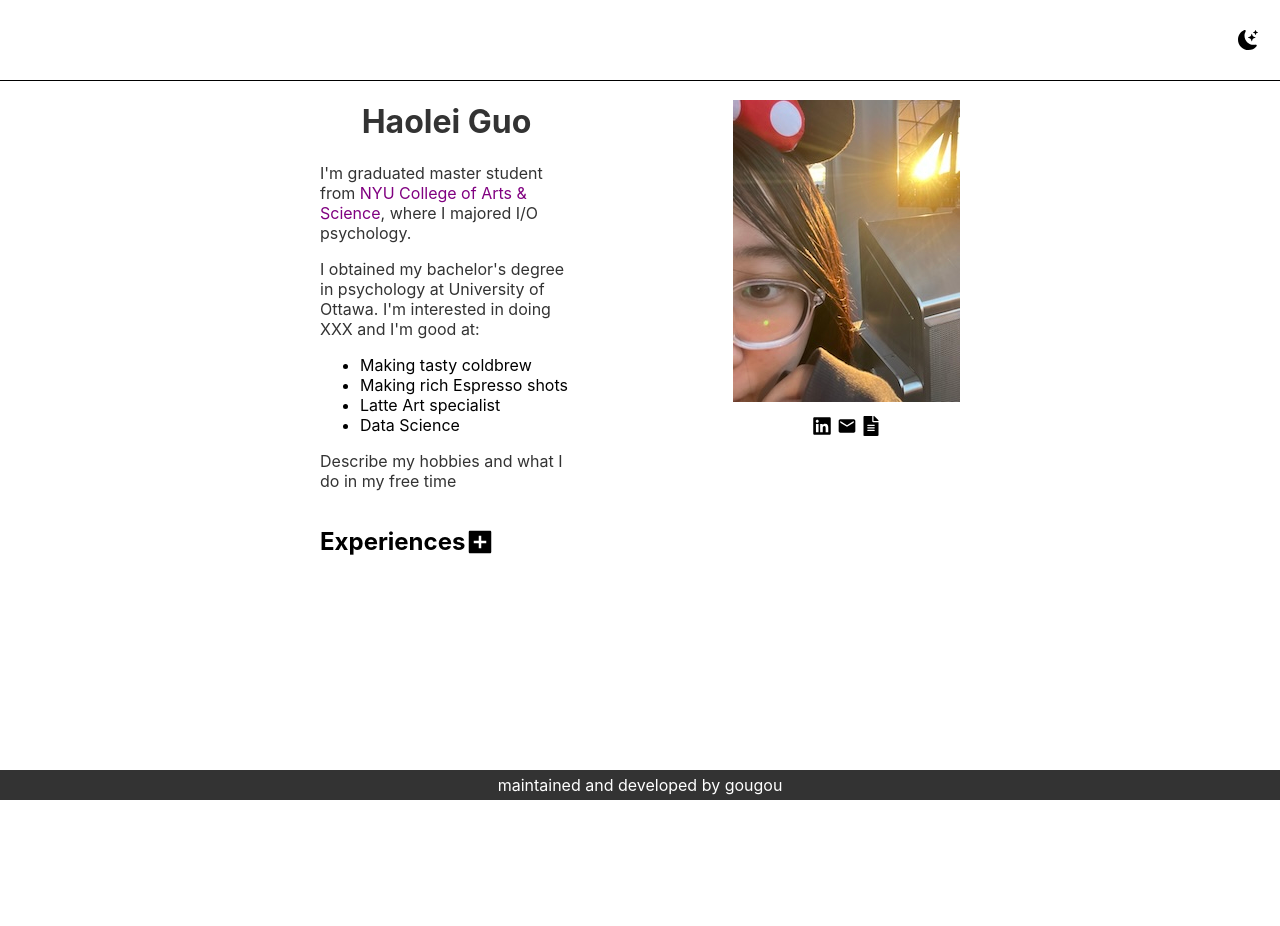
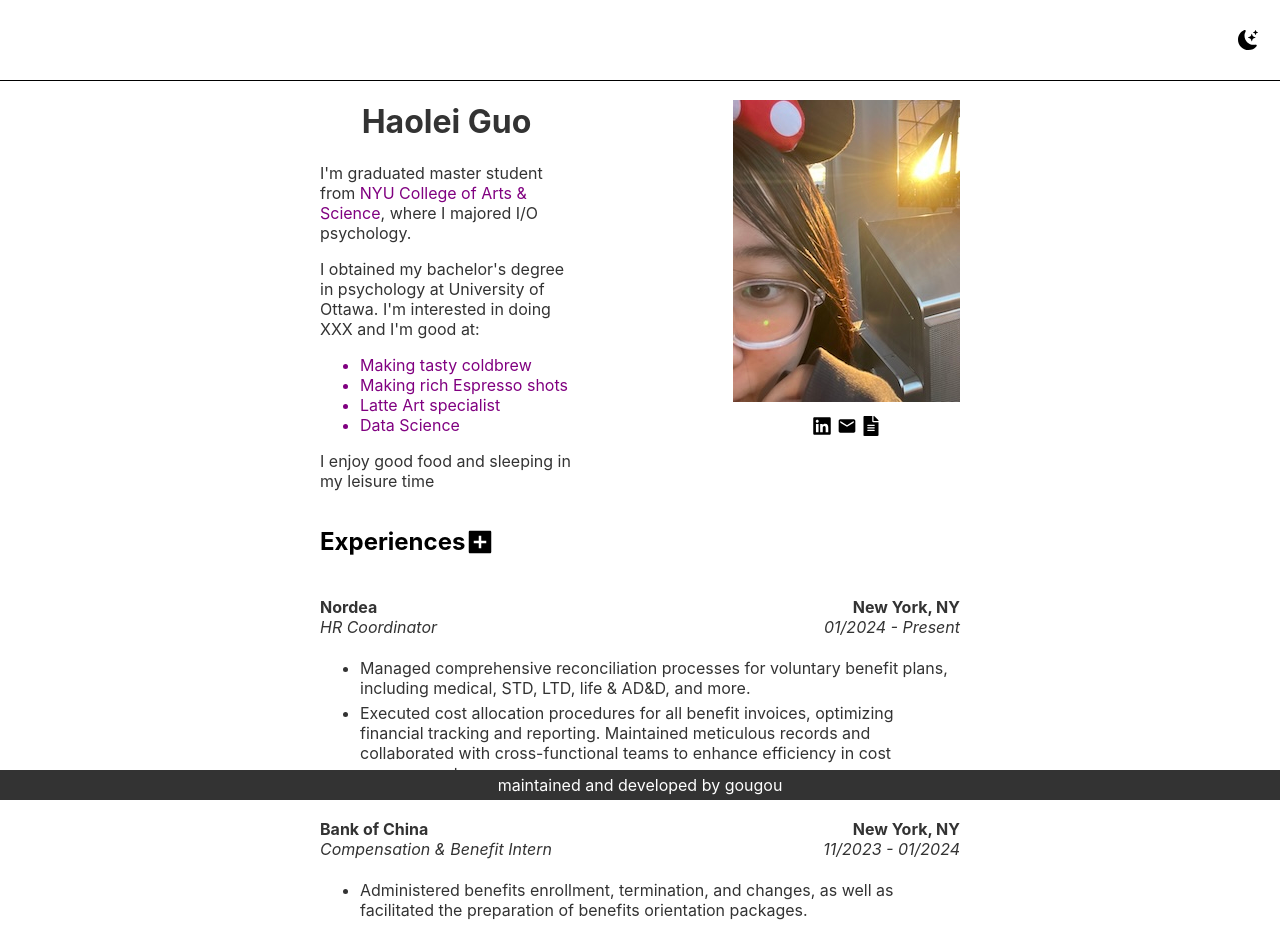
Before and after one commit to ninheart/haoleiguo.github.io, a React (Create React App) app: page / in a window 1280 px wide. Shown: the top 926 px of the page. Before the commit the page ends 800 px from the top, so only its background shows below. Built offline with nearby package versions, Linux system fonts and the light colour scheme.

Commit message:
one more fix

```diff
--- a/src/components/Content.js
+++ b/src/components/Content.js
@@ -11,16 +11,26 @@ import ExperienceForm from "./ExperienceForm"
 
 const defaultExperiences = [
   {
-      company: 'Washington Square Management Consulting',
+    company: 'Nordea',
     location: 'New York, NY',
-      title: 'Management Consultant',
-      startDate: '11/2022',
+    title: 'HR Coordinator',
+    startDate: '01/2024',
     endDate: 'Present',
     jobDescriptions: [
-        'Contributed to the establishment of client company’s membership plan',
-        'Presented a comprehensive membership proposal that precisely addressed the unique needs and requirements of clients.',
-        'Developed a member engagement survey for members with over 1-year tenure.',
-        // Add more job descriptions as needed
+      'Managed comprehensive reconciliation processes for voluntary benefit plans, including medical, STD, LTD, life & AD&D, and more.',
+      'Executed cost allocation procedures for all benefit invoices, optimizing financial tracking and reporting. Maintained meticulous records and collaborated with cross-functional teams to enhance efficiency in cost management',
+    ],
+  },
+  {
+    company: 'Bank of China',
+    location: 'New York, NY',
+    title: 'Compensation & Benefit Intern',
+    startDate: '11/2023',
+    endDate: '01/2024',
+    jobDescriptions: [
+      'Administered benefits enrollment, termination, and changes, as well as facilitated the preparation of benefits orientation packages.',
+      'Managed daily attendance administration for payroll purposes and collaborated with various departments to adjust timesheets effectively.',
+      'Completed extensive training in various benefits, including 401(k), Flexible Spending Account, and Wellness programs.',
     ],
   },
   {
@@ -31,8 +41,7 @@ const defaultExperiences = [
     endDate: 'Present',
     jobDescriptions: [
       'Coordinated Greenhouse ATS/Microsoft Sharepoint to facilitate efficient candidate sourcing and management for a talent acquisition strategy.',
-        'Conducted structured/technical interviews with dozens of candidates, covering various positions such as DevOps Engineer, Project Management, Data Scientist, Azure Support Engineer, and more.',
-        'Underwent training in job analysis procedures and actively contributed to job analysis efforts for the Senior Design Recruiter role.',
+      'Conducted structured and technical interviews with engineers and product managers',
       // Add more job descriptions as needed
     ],
   },
@@ -41,12 +50,10 @@ const defaultExperiences = [
     location: 'Beijing, China',
     title: 'Organizational Development Consultant',
     startDate: '07/2023',
-      endDate: '10/2023',
+    endDate: '12/2023',
     jobDescriptions: [
       'Led end-to-end recruitment process and established streamlined workflows and standard operating procedures (SOPs).',
       'Designing and implementing change management strategies focused on addressing diversity, equity, and inclusion (DEI) as well as enhancing team dynamics and collaboration during the merger of Chinese and U.S. teams.',
-        'Established a comprehensive buddy program to elevate the onboarding experience for employees.',
-        'Developed a 360-degree feedback system to enhance the talent development process.',
       // Add more job descriptions as needed
     ],
   },
@@ -58,7 +65,7 @@ const defaultExperiences = [
     endDate: '12/2023',
     jobDescriptions: [
       'Conducted regular OKR (Objectives and Key Results) checkpoints with marketing, product, engineering, and complianceteams to ensure progress tracking and alignment.',
-        'Developed a standardized job titling and structuring framework for internal consulting purposes through comprehensive benchmark analysis.'
+      'Developed a standardized job titling and structuring framework for internal consulting purposes through comprehensive benchmark analysis.',
       // Add more job descriptions as needed
     ],
   },
@@ -189,14 +196,16 @@ const Content = ({isLoggedIn}) => {
               I obtained my bachelor's degree in psychology at University of
               Ottawa. I'm interested in doing XXX and I'm good at:
             </p>
-            <ul style={{ textAlign: 'left', color: darkMode ? 'white' : 'black' }}>
-              <li>Making tasty coldbrew</li>
-              <li>Making rich Espresso shots</li>
-              <li>Latte Art specialist</li>
-              <li>Data Science</li>
+            <ul
+              style={{ textAlign: 'left', color: darkMode ? 'white' : 'black' }}
+            >
+              <li className='highlight'>Making tasty coldbrew</li>
+              <li className='highlight'>Making rich Espresso shots</li>
+              <li className='highlight'>Latte Art specialist</li>
+              <li className='highlight'>Data Science</li>
             </ul>
             <p className='bio-container'>
-              Describe my hobbies and what I do in my free time
+              I enjoy good food and sleeping in my leisure time
             </p>
           </div>
 
@@ -204,29 +213,24 @@ const Content = ({isLoggedIn}) => {
             <img src={imageSrc} alt='hey' />
             <div className='socials-container'>
               <a href='https://www.linkedin.com/in/haolei-g-b27032222/'>
-                <FaLinkedin
-                  className='icon'
-                  size={20}
-                />
+                <FaLinkedin className='icon' size={20} />
               </a>
               <a href='#' onClick={handleEmailClick}>
-                <MdEmail
-                  className='icon'
-                  size={20}
-                />
+                <MdEmail className='icon' size={20} />
               </a>
               <a href='/resume.pdf' download>
-                <FaFileAlt
-                  className='icon'
-                  size={20}
-                />
+                <FaFileAlt className='icon' size={20} />
               </a>
             </div>
           </div>
         </div>
         <h2 className='experience-header'>
           {'Experiences'}
-          <RiAddBoxFill className='icon' size={30} onClick={() => openForm(null)} />
+          <RiAddBoxFill
+            className='icon'
+            size={30}
+            onClick={() => openForm(null)}
+          />
           {isFormOpen && (
             <ExperienceForm
               onSubmit={(values) => {
@@ -246,7 +250,7 @@ const Content = ({isLoggedIn}) => {
             />
           )}
         </h2>
-        {experiences.map((experience, index) => (
+        {defaultExperiences.map((experience, index) => (
           <div>
             <Experience
               key={index}
```
Lines whose indentation alone changed are shown as unchanged.
